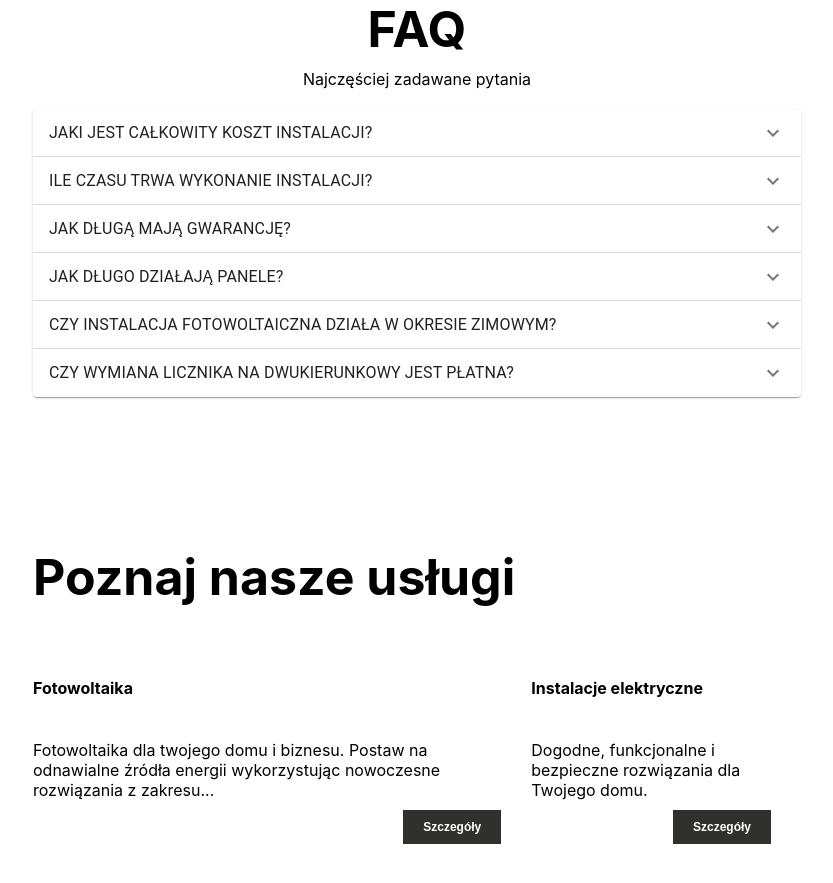
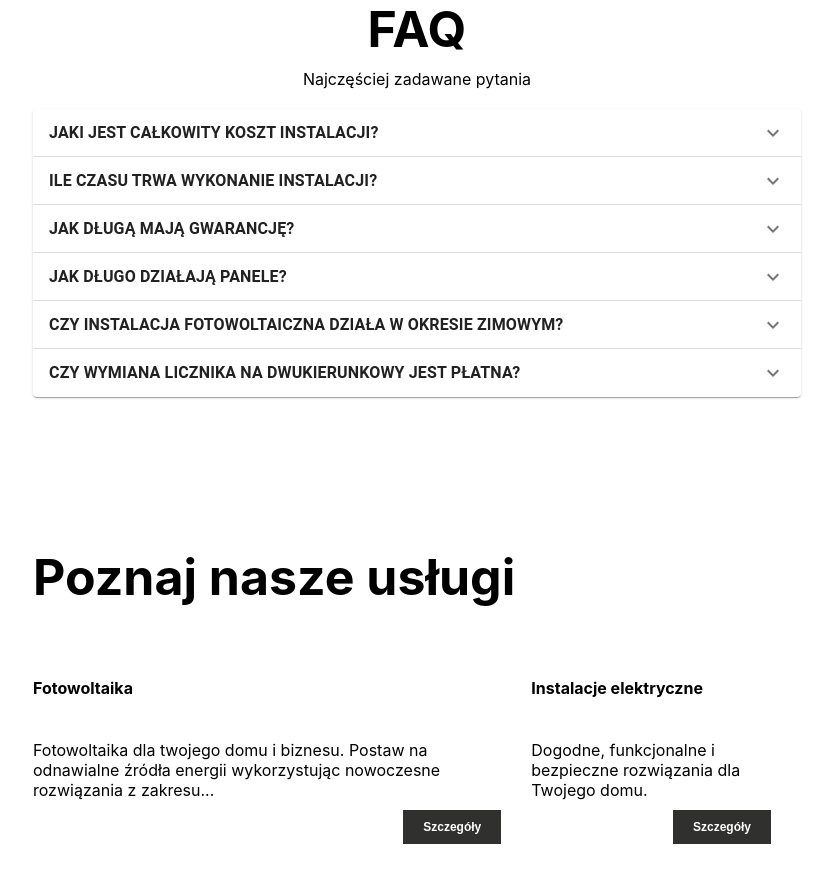
Before and after one commit to OdgrzewanyKotlet/OPTON, a React (Create React App) app: page / in a window 1280 px wide. Shown: the part 2360-3243 px from the top of the page, without its empty margins (223-1056 px from the left). Built offline with nearby package versions, Linux system fonts and the light colour scheme.

Commit message:
CSS styling return to MaterialUI original

```diff
--- a/src/components/Photovoltaics/FAQ/FAQ.js
+++ b/src/components/Photovoltaics/FAQ/FAQ.js
@@ -1,12 +1,24 @@
 import React from "react";
 import Accordion from "@material-ui/core/Accordion";
+import { makeStyles } from "@material-ui/core/styles";
 import AccordionDetails from "@material-ui/core/AccordionDetails";
 import AccordionSummary from "@material-ui/core/AccordionSummary";
 import Typography from "@material-ui/core/Typography";
 import ExpandMoreIcon from "@material-ui/icons/ExpandMore";
-import styles from "./FAQ.module.css";
+
+const useStyles = makeStyles((theme) => ({
+  root: {
+    width: "60%",
+    margin: "20px auto",
+  },
+  heading: {
+    textAlign: "left",
+    fontWeight: "bold",
+  },
+}));
 
 export default function FAQ() {
+  const classes = useStyles();
   const [expanded, setExpanded] = React.useState(false);
 
   const handleChange = (panel) => (event, isExpanded) => {
@@ -14,7 +26,7 @@ export default function FAQ() {
   };
 
   return (
-    <div className={styles.FAQAcc}>
+    <div className={classes.root}>
       <Accordion
         expanded={expanded === "panel1"}
         onChange={handleChange("panel1")}
@@ -24,7 +36,7 @@ export default function FAQ() {
           aria-controls="panel1bh-content"
           id="panel1bh-header"
         >
-          <Typography className={styles.Heading}>
+          <Typography className={classes.heading}>
             JAKI JEST CAŁKOWITY KOSZT INSTALACJI?
           </Typography>
         </AccordionSummary>
@@ -47,7 +59,7 @@ export default function FAQ() {
           aria-controls="panel2bh-content"
           id="panel2bh-header"
         >
-          <Typography className={styles.Heading}>
+          <Typography className={classes.heading}>
             ILE CZASU TRWA WYKONANIE INSTALACJI?
           </Typography>
         </AccordionSummary>
@@ -67,7 +79,7 @@ export default function FAQ() {
           aria-controls="panel3bh-content"
           id="panel3bh-header"
         >
-          <Typography className={styles.Heading}>
+          <Typography className={classes.heading}>
             JAK DŁUGĄ MAJĄ GWARANCJĘ?
           </Typography>
         </AccordionSummary>
@@ -90,7 +102,7 @@ export default function FAQ() {
           aria-controls="panel4bh-content"
           id="panel4bh-header"
         >
-          <Typography className={styles.Heading}>
+          <Typography className={classes.heading}>
             JAK DŁUGO DZIAŁAJĄ PANELE?
           </Typography>
         </AccordionSummary>
@@ -114,7 +126,7 @@ export default function FAQ() {
           aria-controls="panel5bh-content"
           id="panel5bh-header"
         >
-          <Typography className={styles.Heading}>
+          <Typography className={classes.heading}>
             CZY INSTALACJA FOTOWOLTAICZNA DZIAŁA W OKRESIE ZIMOWYM?
           </Typography>
         </AccordionSummary>
@@ -140,7 +152,7 @@ export default function FAQ() {
           aria-controls="panel6bh-content"
           id="panel6bh-header"
         >
-          <Typography className={styles.Heading}>
+          <Typography className={classes.heading}>
             CZY WYMIANA LICZNIKA NA DWUKIERUNKOWY JEST PŁATNA?
           </Typography>
         </AccordionSummary>
--- a/src/components/Photovoltaics/FAQ/FAQ.module.css
+++ b/src/components/Photovoltaics/FAQ/FAQ.module.css
@@ -3,7 +3,7 @@
   margin: 20px auto;
 }
 
-.Heading {
+.heading {
   text-align: left;
   font-weight: bold;
 }
```
